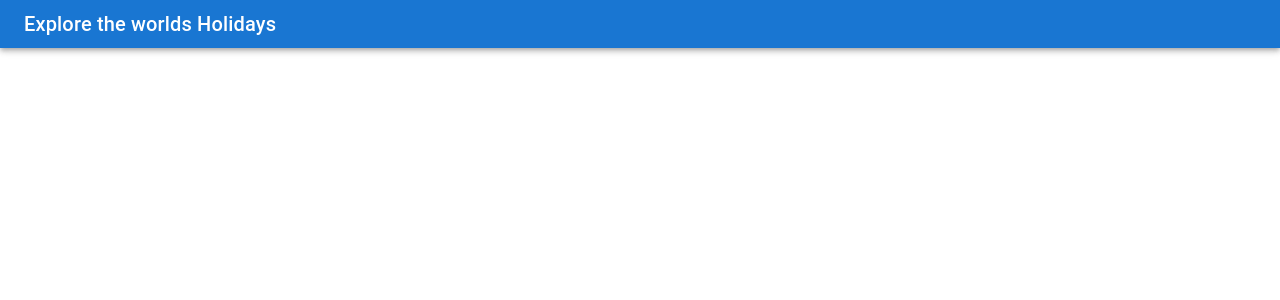
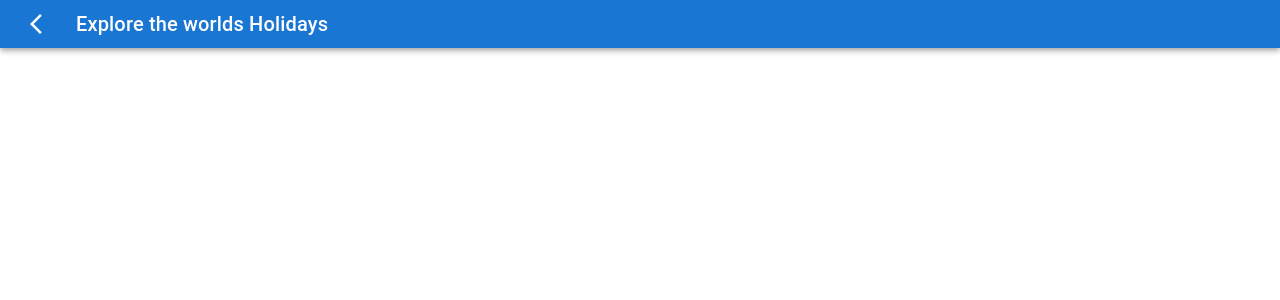
Before and after one commit to mabazid/holidays-nextjs, a Next.js app: page /holidays in a window 1280 px wide. Shown: the top 300 px of the page. Built offline with nearby package versions, Linux system fonts and the light colour scheme.

Commit message:
:art: add mediaquery

```diff
--- a/components/HolidayForm.js
+++ b/components/HolidayForm.js
@@ -44,10 +44,14 @@ const HolidayForm = () => {
   return (
     <Paper sx={ {
       width: '20%',
+      minWidth: '420px',
       pl: '25px',
       pr: '25px',
-      ml: '40%',
+      ml: '35%',
       mt: '10%',
+      '@media(minWidth: 780px)' : {
+        width: '80%'
+      }
     } }
     >
       <form onSubmit={ submitHandler }>
--- a/components/layout/header.js
+++ b/components/layout/header.js
@@ -1,15 +1,36 @@
+import ArrowBackIosNewIcon from '@mui/icons-material/ArrowBackIosNew';
+import { IconButton } from '@mui/material';
 import AppBar from '@mui/material/AppBar';
 import Box from '@mui/material/Box';
 import Toolbar from '@mui/material/Toolbar';
 import Typography from '@mui/material/Typography';
+import { useRouter } from 'next/router';
 import * as React from 'react';
 
-export default function DenseAppBar({ children }) {
+export default function DenseAppBar({ children }, props) {
+  const router = useRouter();
+
+  const navigate = () => {
+    router.back();
+  };
+
   return (
     <React.Fragment>
       <Box sx={ { flexGrow: 1 } }>
         <AppBar position="static">
           <Toolbar variant="dense">
+            { router.route !== '/' &&
+            <IconButton
+              onClick={ navigate }
+              size="large"
+              edge="start"
+              color="inherit"
+              aria-label="menu"
+              sx={ { mr: 2 } }
+            >
+              <ArrowBackIosNewIcon/>
+            </IconButton>
+            }
             <Typography variant="h6" color="inherit" component="div">
               Explore the worlds Holidays
             </Typography>
```
